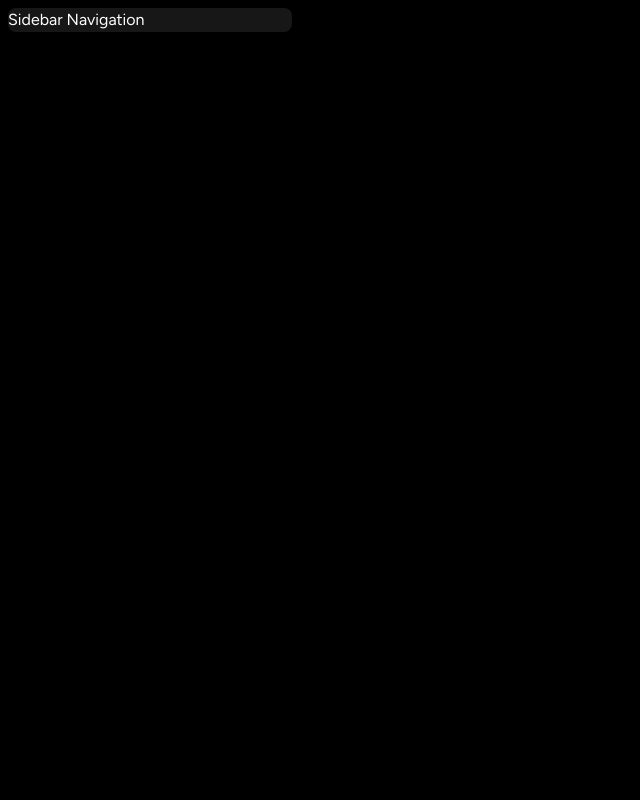
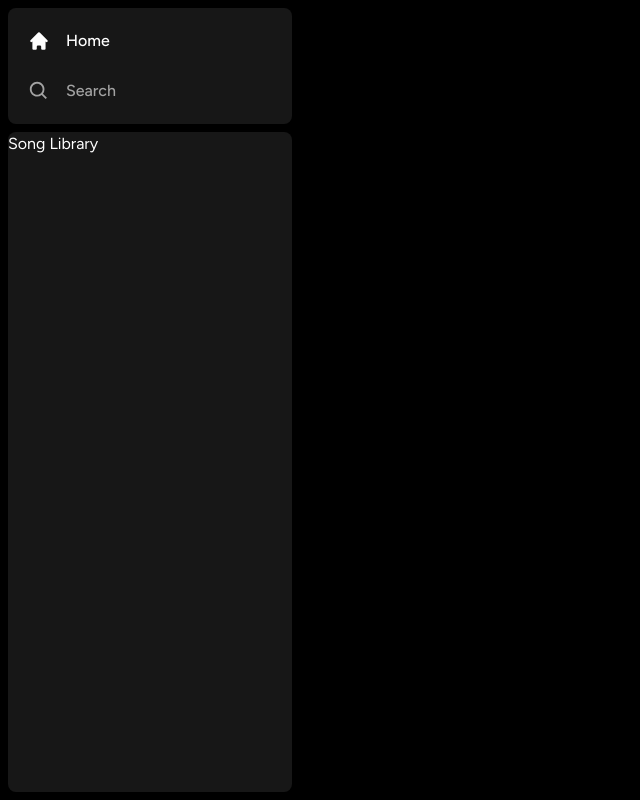
Before and after one commit to ri-commits/spotify-next-clone, a Next.js app: page / in a window 1280 px wide. Shown: the whole page, without its empty margins (0-640 px from the left). Built offline with nearby package versions, Linux system fonts and the light colour scheme.

Commit message:
Sidebar Item

```diff
--- a/components/Sidebar.tsx
+++ b/components/Sidebar.tsx
@@ -5,6 +5,7 @@ import { useMemo } from "react";
 import { HiHome } from "react-icons/hi";
 import { BiSearch } from "react-icons/bi";
 import Box from "./Box";
+import SidebarItem from "./SidebarItem";
 
 interface SidebarProps {
   children: React.ReactNode;
@@ -33,7 +34,14 @@ const Sidebar: React.FC<SidebarProps> = ({ children }) => {
   return (
     <div className="flex h-full">
       <div className="hidden md:flex flex-col gap-y-2 bg-black h-full w-[300px] p-2">
-        <Box>Sidebar Navigation</Box>
+        <Box>
+          <div className="flex flex-col gap-y-4 px-5 py-4">
+            {routes.map((item) => (
+              <SidebarItem key={item.label} {...item} />
+            ))}
+          </div>
+        </Box>
+        <Box className="overflow-y-auto h-full">Song Library</Box>
       </div>
     </div>
   );
--- /dev/null
+++ b/components/SidebarItem.tsx
@@ -0,0 +1,46 @@
+import Link from "next/link";
+import { IconType } from "react-icons";
+import { twMerge } from "tailwind-merge";
+
+interface SidebarItemProps {
+  icon: IconType;
+  label: string;
+  active?: boolean;
+  href: string;
+}
+
+const SidebarItem: React.FC<SidebarItemProps> = ({
+  icon: Icon,
+  label,
+  active,
+  href,
+}) => {
+  return (
+    <Link
+      href={href}
+      className={twMerge(
+        `
+        flex
+        fle-row
+        h-auto
+        items-center
+        w-full
+        gap-x-4
+        text-md
+        font-medium
+        cursor-pointer
+        hover:text-white
+        transition
+        text-neutral-400
+        py-1
+    `,
+        active && "text-white"
+      )}
+    >
+      <Icon size={26} />
+      <p className="truncate w-full">{label}</p>
+    </Link>
+  );
+};
+
+export default SidebarItem;
```
